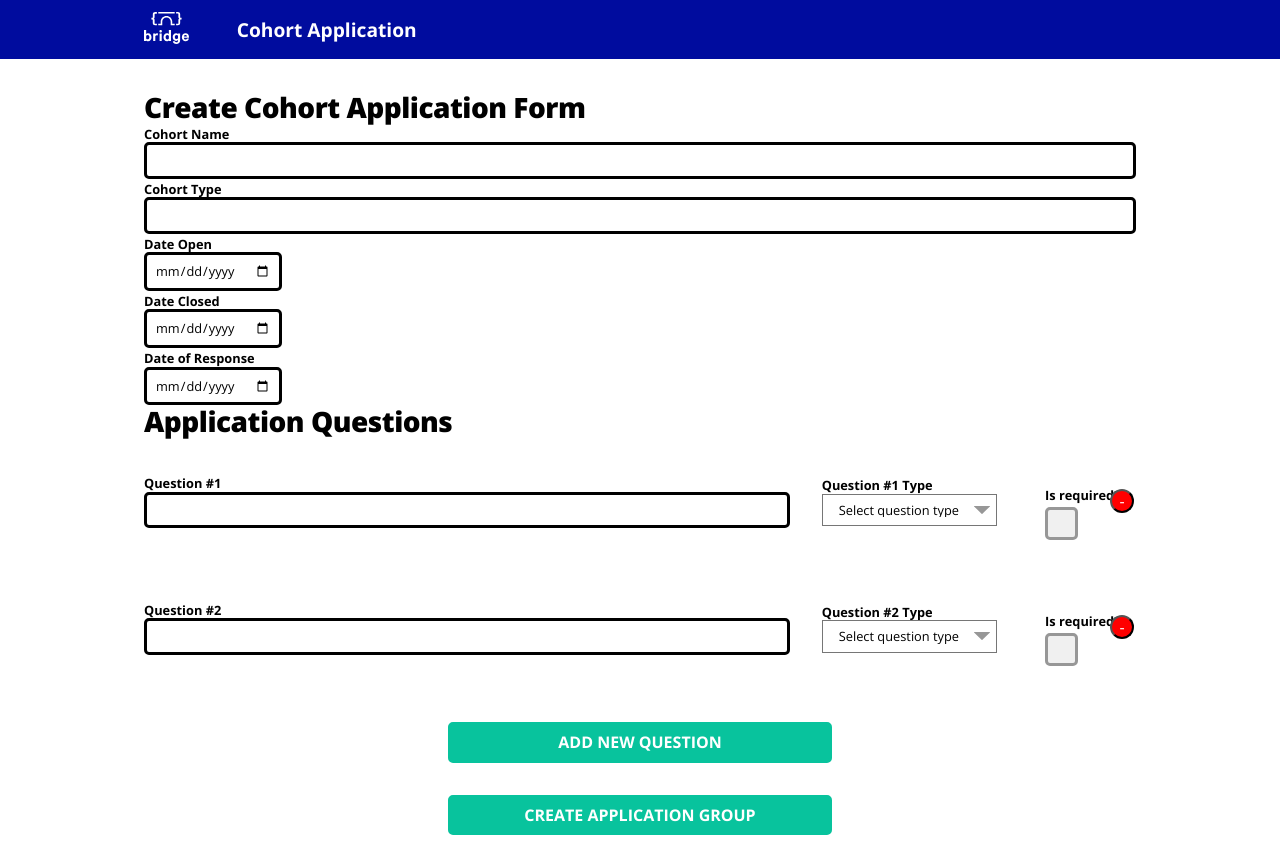
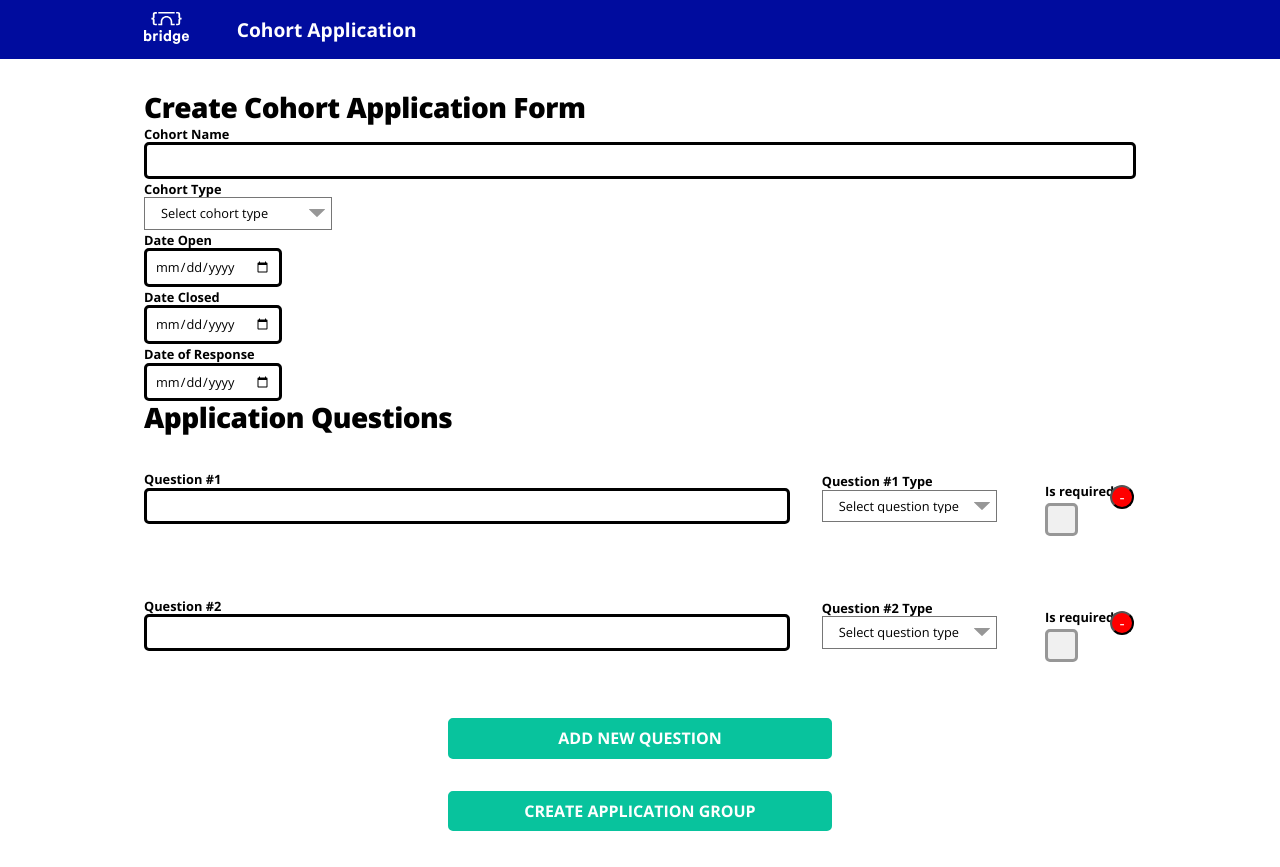
Before and after one commit to bridge-school/applications-frontend, a React (Create React App) app: page /admin/create in a window 1280 px wide. Built offline with nearby package versions, Linux system fonts and the light colour scheme.

Commit message:
[Chore]: Adding dropdown and values for cohort types.

```diff
--- a/src/components/Dropdown.js
+++ b/src/components/Dropdown.js
@@ -14,17 +14,14 @@ const SelectBox = styled.select`
   width: 100%;
 `;
 
-export default function Dropdown({ data, handleChange, value }) {
-
+export default function Dropdown({ data, handleChange, name, value }) {
   return (
     <div>
       <label>
         {data.description}
         <br />
-        <SelectBox onChange={handleChange} value={value}>
-          <option value="">
-            {data.placeholder}
-          </option>
+        <SelectBox name={name} onChange={handleChange} value={value}>
+          <option value="">{data.placeholder}</option>
           {data.items.map(item => (
             <option key={data.items.indexOf(item)} value={item.value}>
               {item.label}
@@ -39,5 +36,5 @@ export default function Dropdown({ data, handleChange, value }) {
 Dropdown.propTypes = {
   data: PropTypes.object.isRequired,
   value: PropTypes.string,
-  handleChange: PropTypes.func
+  handleChange: PropTypes.func,
 };
--- a/src/views/CreateCohortForm.js
+++ b/src/views/CreateCohortForm.js
@@ -3,6 +3,7 @@ import PageTitle from '../components/PageTitle';
 import InputDate from '../components/InputDate';
 import Button from '../components/Button';
 import Input from '../components/Input';
+import Dropdown from '../components/Dropdown';
 import AddQuestions from '../components/AddQuestions';
 import { connect } from 'react-redux';
 import { createCohort } from '../store/actions';
@@ -14,6 +15,11 @@ const Form = styled.form`
     margin: 2em auto;
     display: block;
   }
+`;
+
+const DropdownWrapper = styled.div`
+  width: 19%;
+  margin-right: 2rem;
 `;
 
 function CreateCohortForm({
@@ -132,13 +138,32 @@ function CreateCohortForm({
           label="Cohort Name"
           handleChange={updateField}
         />
-        <Input
-          name="cohortType"
-          type="text"
-          value={form.cohortType}
-          label="Cohort Type"
-          handleChange={updateField}
-        />
+        <DropdownWrapper>
+          <Dropdown
+            name="cohortType"
+            value={form.cohortType}
+            data={{
+              description: 'Cohort Type',
+              placeholder: 'Select cohort type',
+              items: [
+                {
+                  label: 'Backend Development',
+                  value: 'backend-development',
+                },
+                {
+                  label: 'Frontend Development',
+                  value: 'frontend-development',
+                },
+                {
+                  label: 'Design',
+                  value: 'design',
+                },
+              ],
+            }}
+            handleChange={updateField}
+          />
+        </DropdownWrapper>
+
         <InputDate
           name="dateOpen"
           value={form.dateOpen}
```
